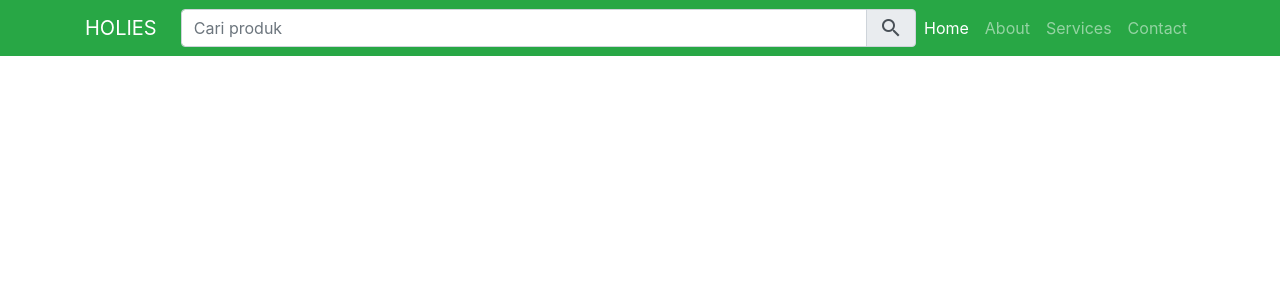
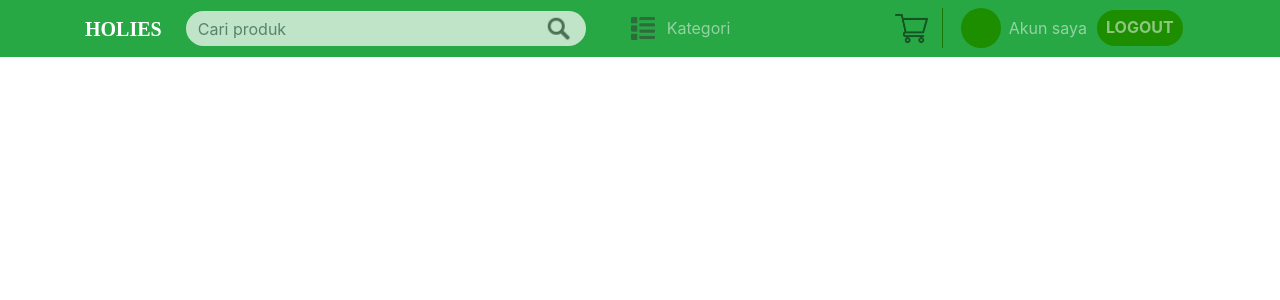
Before and after one commit to pradiptha/holies, a PHP site: page / in a window 1280 px wide. Shown: the top 300 px of the page. Run offline with PHP 8.4, Linux system fonts and the light colour scheme; some libraries are stand-ins or nearby versions.

Commit message:
new navbar

```diff
--- a/nav.php
+++ b/nav.php
@@ -1,11 +1,18 @@
 <!DOCTYPE html>
 <html lang="en">
 <head>
-    <meta charset="UTF-8">
-    <meta name="viewport" content="width=device-width, initial-scale=1.0">
-    <meta http-equiv="X-UA-Compatible" content="ie=edge">
-    <link rel="stylesheet" href="https://use.fontawesome.com/releases/v5.8.2/css/all.css" integrity="sha384-oS3vJWv+0UjzBfQzYUhtDYW+Pj2yciDJxpsK1OYPAYjqT085Qq/1cq5FLXAZQ7Ay" crossorigin="anonymous">
-    <link href="https://fonts.googleapis.com/icon?family=Material+Icons" rel="stylesheet">
+   <meta charset="utf-8">
+  <meta name="viewport" content="width=device-width, initial-scale=1, shrink-to-fit=no">
+  <meta name="description" content="">
+  <meta name="author" content="">
+
+  <title>Bare - Start Bootstrap Template</title>
+
+  <!-- Bootstrap core CSS -->
+  <link href="vendor/bootstrap/css/bootstrap.min.css" rel="stylesheet">
+  <link rel="stylesheet" type="text/css" href="vendor/bootstrap/css/navbar.css">
+
+
 </head>
 <body>
     <nav class="navbar navbar-expand-lg navbar-dark bg-success static-top">
@@ -17,24 +24,31 @@
             <div class="input-group col-mb-3">
                 <input type="text" class="form-control" placeholder="Cari produk" aria-label="Recipient's username" aria-describedby="basic-addon2">
                 <div class="input-group-append">
-                    <span class="input-group-text" id="basic-addon2"><i class="material-icons">search</i></span>
+                    <span class="input-group-text" id="basic-addon2">
+                        <a href="#"><img class="src" src="icon/search.png"></a>
+                    </span>
                 </div>
             </div>
             <div class="collapse navbar-collapse col-mb-7" id="navbarResponsive">
-            <ul class="navbar-nav ml-auto">
+            <ul class="navbar-nav">
                 <li class="nav-item active">
-                <a class="nav-link" href="#">Home
-                    <span class="sr-only">(current)</span>
-                </a>
+                    <a href="#"><img class="lis" src="icon/list.png"></a>
                 </li>
                 <li class="nav-item">
-                <a class="nav-link" href="#">About</a>
+                    <a class="nav-link" href="#">Kategori</a>
+                </li>
+                <li class="nav-item aa">
+                    <a href="#"><img class="cart" src="icon/cart.png"></a>
+                <li class="garis"></li>
+                </li>
+                <li class="foto">
+
                 </li>
                 <li class="nav-item">
-                <a class="nav-link" href="#">Services</a>
+                <a class="nav-link" href="#">Akun saya</a>
                 </li>
                 <li class="nav-item">
-                <a class="nav-link" href="#">Contact</a>
+                <a class="nav-link btn" href="#">LOGOUT</a>
                 </li>
             </ul>
             </div>
--- /dev/null
+++ b/vendor/bootstrap/css/navbar.css
@@ -0,0 +1,95 @@
+.navbar-brand {
+	font-family: 'century gothic',san-serif;
+	font-weight: bold;
+}
+.input-group{
+	width: 400px;
+}
+
+.form-control {
+	height: 35px;
+	border-radius: 35px;
+	background-color: #fff;
+	opacity: 0.7;
+	border: 0px;
+}
+
+.input-group-append{
+	margin: 0;
+}
+
+.input-group-text{
+	height: 35px;
+	border-radius: 35px;
+	background-color: #fff;
+	opacity: 0.7;
+	cursor: pointer;
+	border: 0px;
+}
+
+.navbar-nav{
+	width: 100%;
+}
+
+.aa{
+	margin-left: 25%;
+}
+
+.btn{
+	border-radius: 36px;
+	background-color: #1c8e00;
+	color: #fff;
+	font-weight: bold;
+	margin: 2px;
+	height: 36px;
+	padding: 4px 8px;
+}
+
+.btn:hover{
+	background-color: #177500;
+}
+
+.foto{
+	height: 40px;
+	width: 40px;
+	border-radius: 40px;
+	background-color: #1c8e00;
+	margin-left: 8px;
+}
+
+.foto:hover{
+	background-color: #177500;
+}
+
+.garis{
+	height: 40px;
+	width: 1px;
+	background-color: #177500;
+	margin: 0 10px;
+}
+
+.src{
+	width: 30px;
+	height: 30px;
+	opacity: 0.8;
+}
+
+.src:hover{
+	width: 33px;
+	height: 33px;
+	opacity: 0.5;
+}
+
+.lis{
+	width: 33px;
+	height: 33px;
+	opacity: 0.5;
+	margin: 4px 0 4px 40px;
+}
+
+.cart{
+	width: 33px;
+	height: 33px;
+	margin: 4px;
+	opacity: 0.5;
+}
```
Also changed, not shown: icon/cart.png (added), icon/list.png (added), icon/search.png (added).
